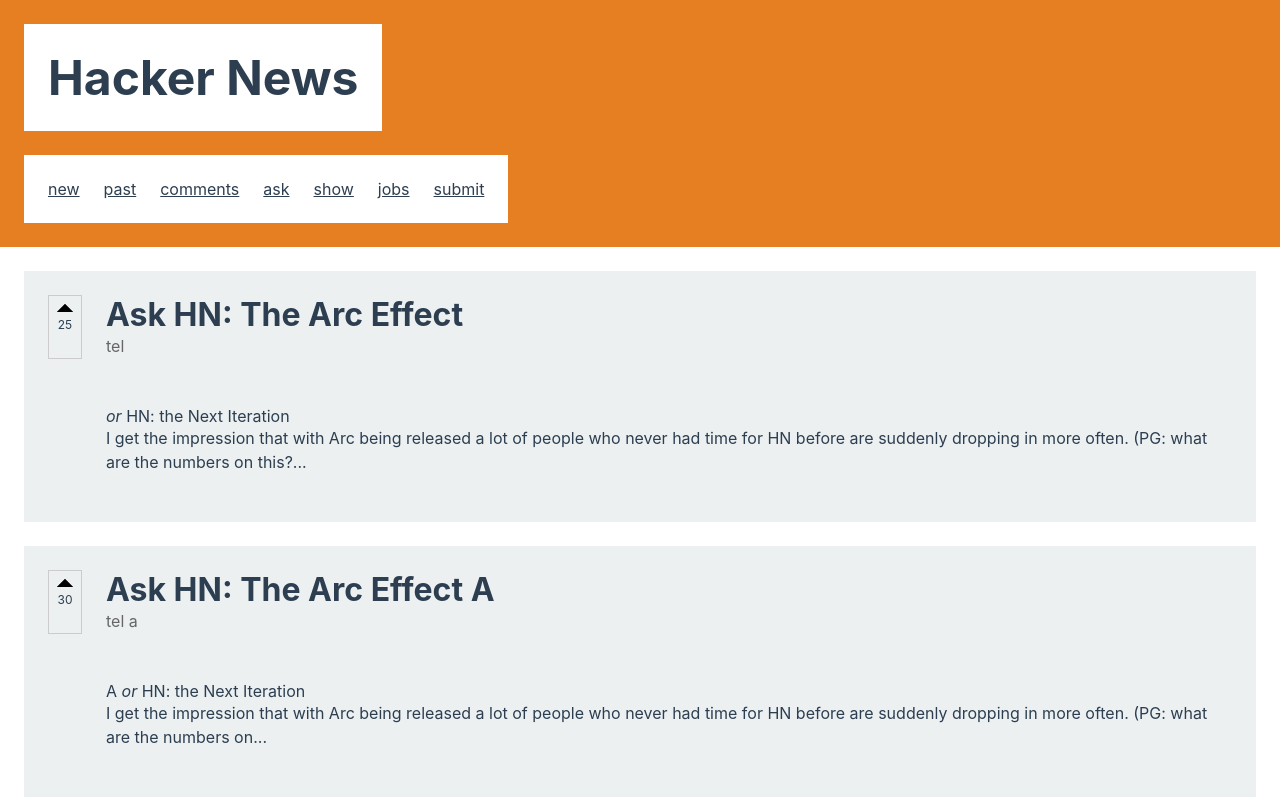
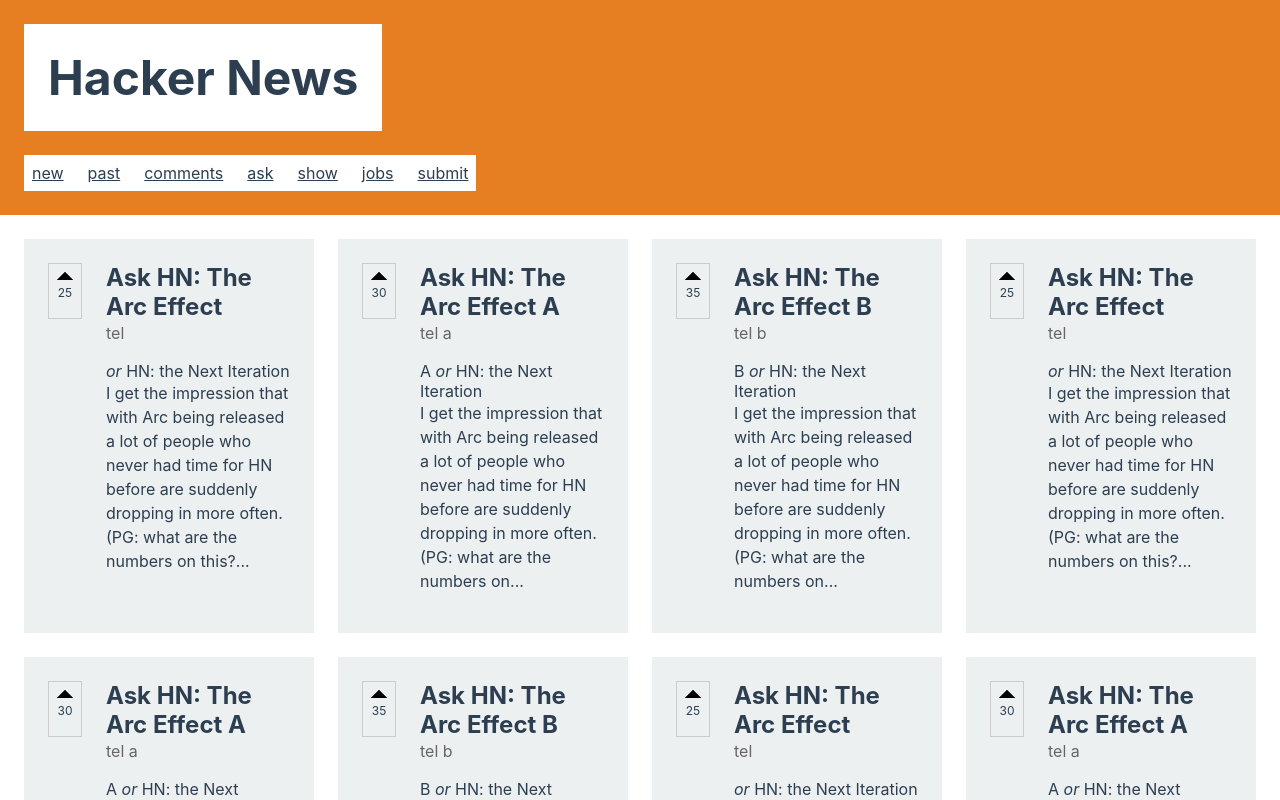
Before and after one commit to jonjhiggins/secret-escapes-hacker-news, a React (Create React App) app: page / in a window 1280 px wide. Shown: the top 800 px of the page. Built offline with nearby package versions, Linux system fonts and the light colour scheme.

Commit message:
stories grid

```diff
--- a/src/components/Header/index.css
+++ b/src/components/Header/index.css
@@ -20,7 +20,7 @@
   margin: 0;
   background-color: #fff;
   display: inline-flex;
-  padding: var(--padding);
+  padding: 8px;
   flex-wrap: wrap;
 }
 
--- a/src/components/Stories/index.css
+++ b/src/components/Stories/index.css
@@ -1,3 +1,6 @@
 .stories {
-    padding: var(--padding);
+  padding: var(--padding);
+  display: grid;
+  grid-template-columns: repeat(auto-fill, minmax(250px, 1fr));
+  grid-gap: var(--padding);
 }
--- a/src/components/Story/index.css
+++ b/src/components/Story/index.css
@@ -3,7 +3,6 @@
   display: flex;
   align-items: flex-start;
   background-color: var(--card-bg-color);
-  margin: 0 0 var(--padding);
 }
 
 .story-title {
@@ -14,8 +13,7 @@
 
 .story-author {
   color: var(--grey-text-color); /* contrast ratio 5.0 on --card-bg-color */
-  margin-bottom: var(--padding);
-  padding-bottom: var(--padding);
+  margin-bottom: 16px;
 }
 
 .story-extra {
--- a/src/index.css
+++ b/src/index.css
@@ -15,7 +15,6 @@
   :root {
     --padding: 16px;
     --font-size-1: calc(8 * 6px);
-    --font-size-2: calc(8 * 4px);
   }
 }
 
@@ -45,6 +44,6 @@
 }
 
 p {
-  margin: 0 0 var(--padding);
+  margin: 0 0 16px;
   line-height: 1.5;
 }
```
